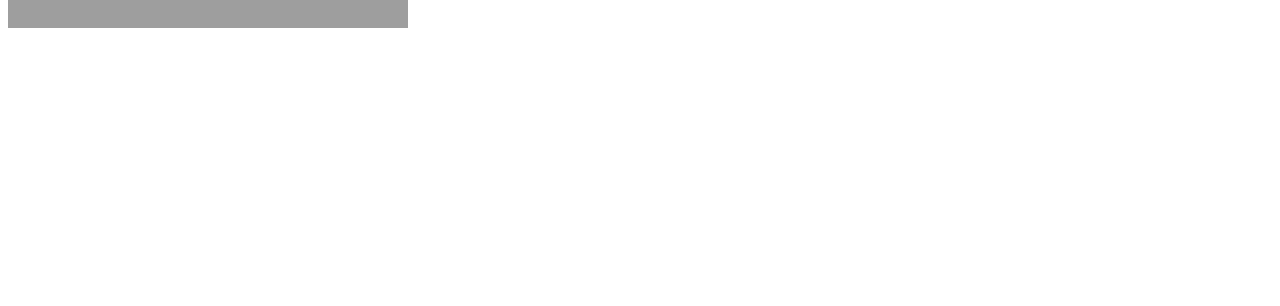
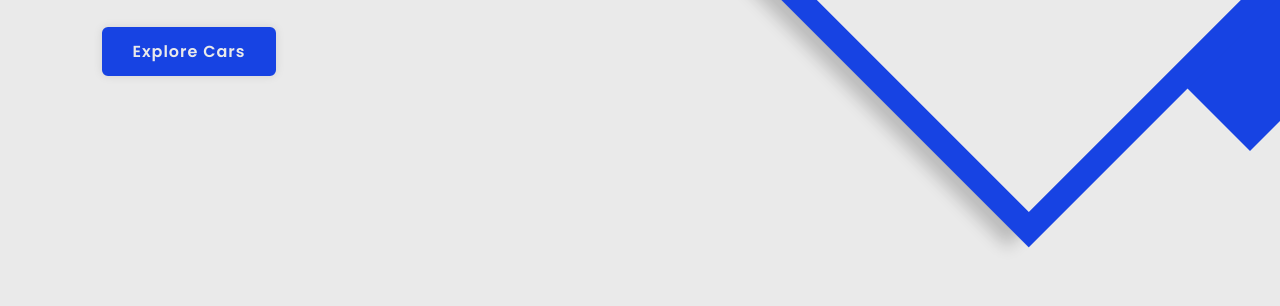
Before and after one commit to vlaprogrammer3534/Car-Website-Landing-Page, a plain HTML site: page index.html in a window 1280 px wide. Shown: the part 494-800 px from the top of the page. Drawn offline with Linux system fonts and the light colour scheme; files that its build step writes are made by us from their sources; the site is published under a folder, as on GitHub Pages, so addresses that start at the root find nothing.

Commit message:
Update index.html

```diff
--- a/index.html
+++ b/index.html
@@ -7,7 +7,7 @@
     <meta http-equiv="X-UA-Compatible" content="IE=edge">
     <meta name="viewport" content="width=device-width, initial-scale=1.0">
     <title>Car Website Landing Page</title>
-    <link rel="stylesheet" href="/website/landing-page/car/style.css">
+   <link rel="stylesheet" href="style.css">
 
 </head>
 
```
